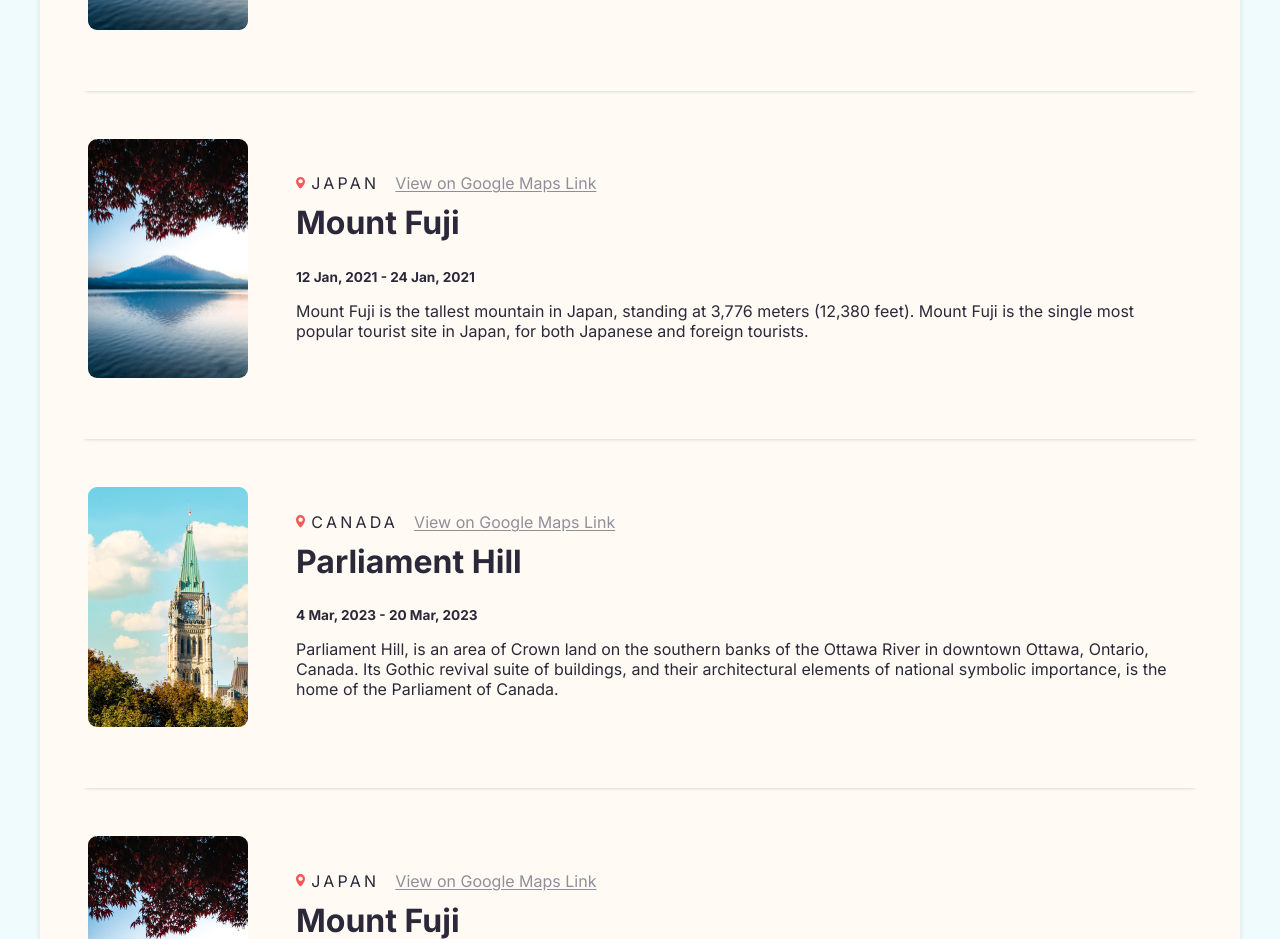
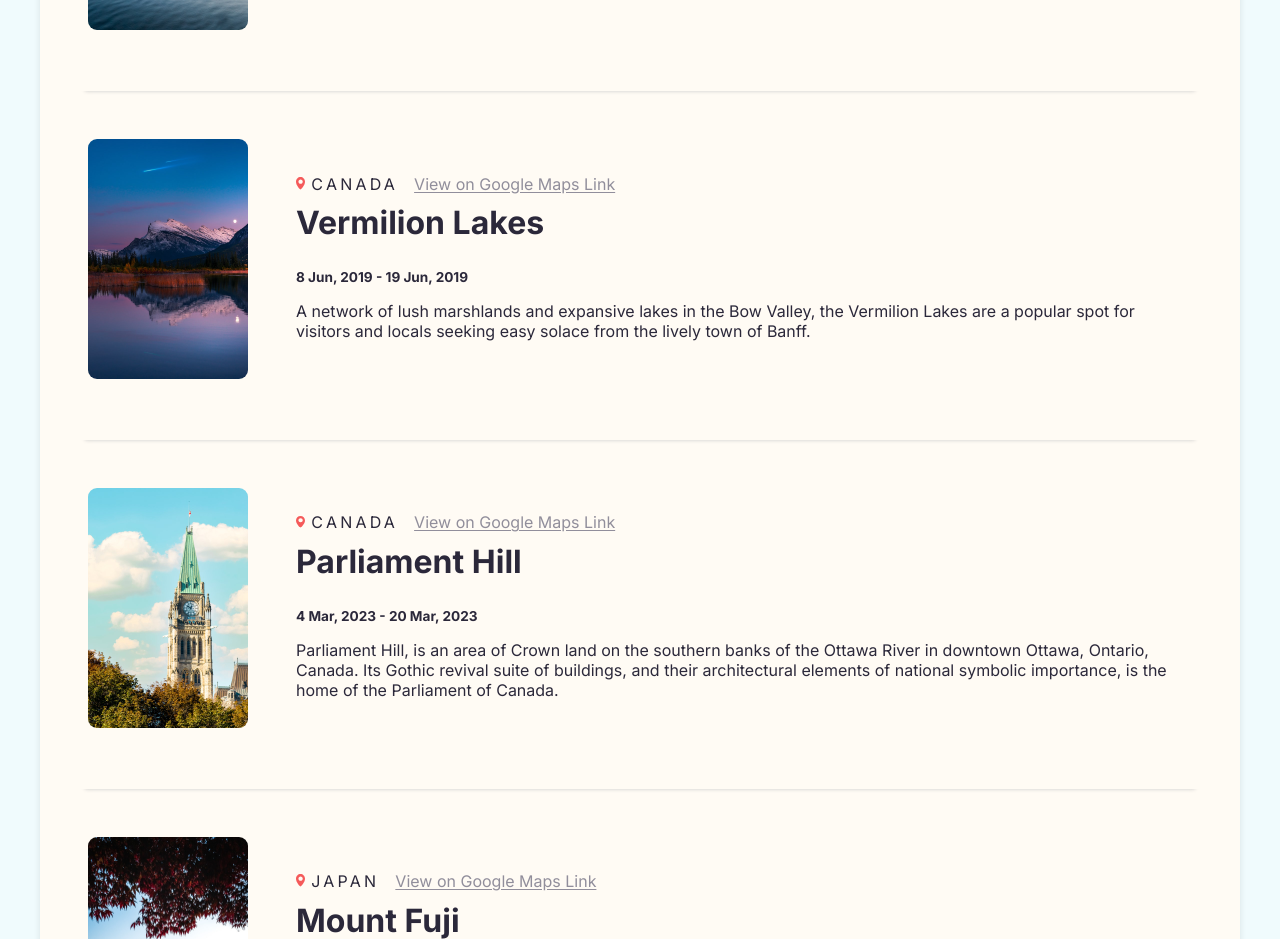
Before and after one commit to hmjatt/Travel-Journal-ReactJS, a React (Create React App) app in the folder travel-journal/: page / in a window 1280 px wide. Shown: the part 1080-2019 px from the top of the page. Built offline with nearby package versions, Linux system fonts and the light colour scheme.

Commit message:
Created `Vermilion Lakes` Card 🌊

```diff
--- a/travel-journal/src/data.js
+++ b/travel-journal/src/data.js
@@ -34,14 +34,14 @@ const data = [
     },
 	{
 		id: 4,
-        title: "Mount Fuji",
-		class: "opera-house",
-        location: "Japan",
-        googleMapsUrl: "https://goo.gl/maps/1DGM5WrWnATgkSNB8",
-        startDate: "12 Jan, 2021",
-        endDate: "24 Jan, 2021",
-        description: "Mount Fuji is the tallest mountain in Japan, standing at 3,776 meters (12,380 feet). Mount Fuji is the single most popular tourist site in Japan, for both Japanese and foreign tourists.",
-        imageUrl: require("./images/mt-fuji.jpg")
+        title: "Vermilion Lakes",
+		class: "banff",
+        location: "Canada",
+        googleMapsUrl: "https://www.google.com/maps/place/Vermilion+Lakes+Viewpoint/@51.182312,-115.6054652,17z/data=!3m1!4b1!4m5!3m4!1s0x5370ca63cee38e21:0xe1de4add20b407c1!8m2!3d51.1823087!4d-115.6032712",
+        startDate: "8 Jun, 2019",
+        endDate: "19 Jun, 2019",
+        description: "A network of lush marshlands and expansive lakes in the Bow Valley, the Vermilion Lakes are a popular spot for visitors and locals seeking easy solace from the lively town of Banff.",
+        imageUrl: require("./images/banff.jpg")
     },
 	{
 		id: 5,
```
